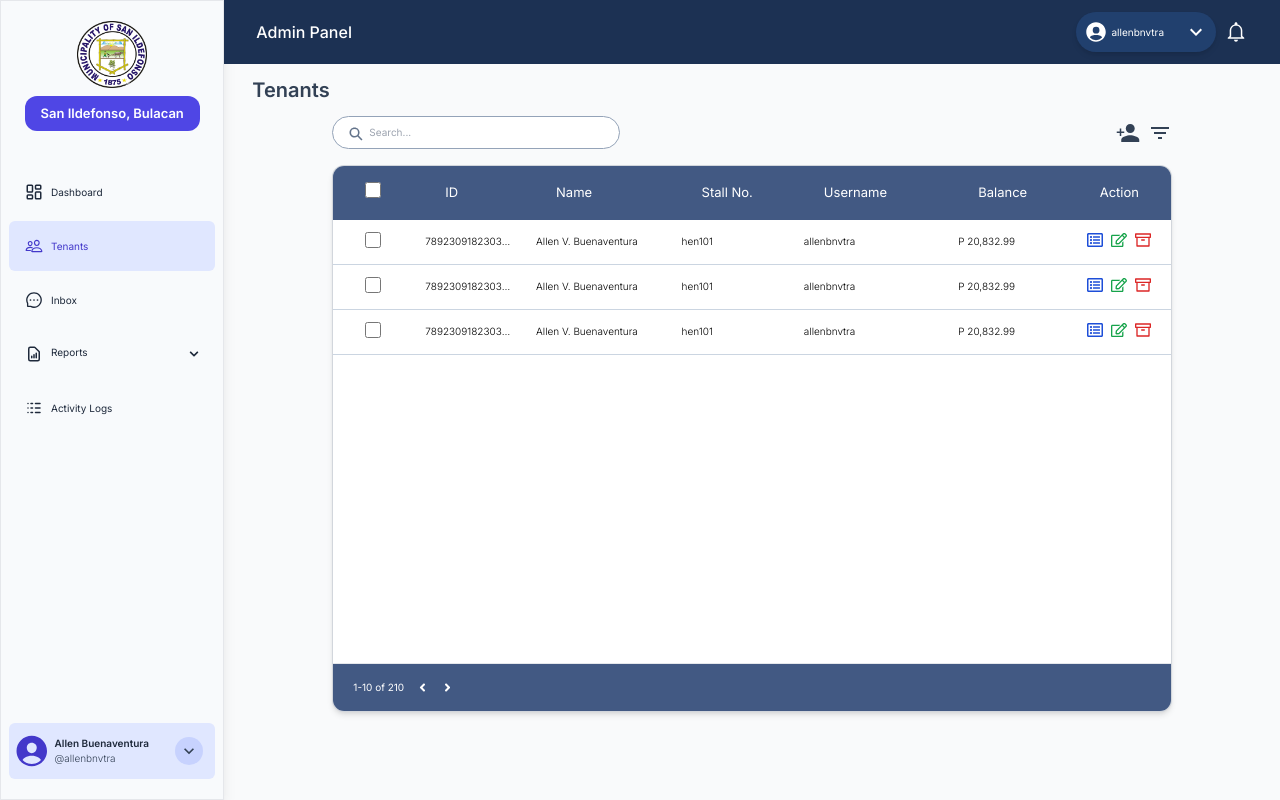
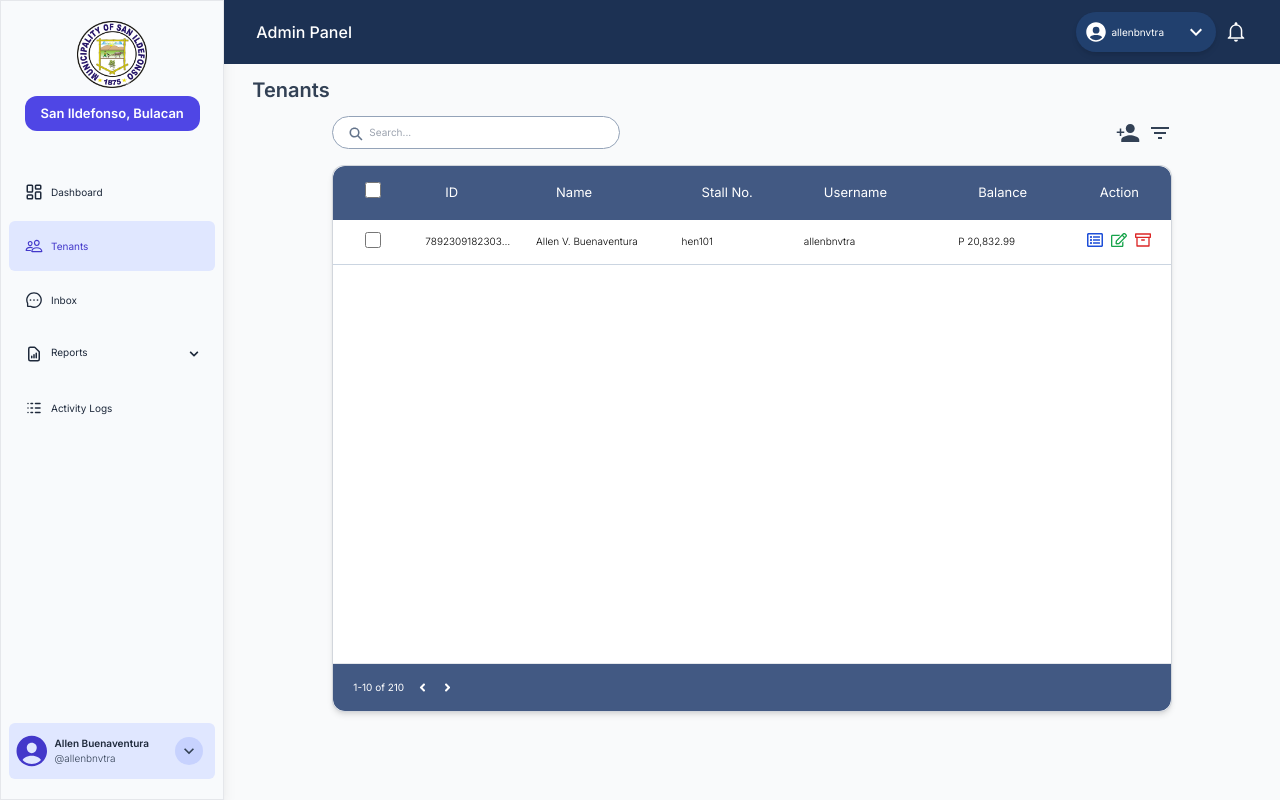
Before and after one commit to allenbnvtra/market-admin-v2, a Next.js app: page /tenants in a window 1280 px wide. Built offline with nearby package versions, Linux system fonts and the light colour scheme.

Commit message:
some changes in table

```diff
--- a/components/ui/Tenants/Table.tsx
+++ b/components/ui/Tenants/Table.tsx
@@ -19,9 +19,9 @@ const Table = () => {
 
   return (
     <>
-      <div className="z-0 mt-4 h-[34.2rem] overflow-x-auto rounded-xl border border-[#6a76894c] bg-white shadow-md">
-        <div className="relative h-full overflow-y-auto">
-          <table className="w-full">
+      <div className="relative z-0 mt-4 h-[34.2rem] overflow-x-auto rounded-xl border border-[#6a76894c] bg-white shadow-md">
+        <div className="h-[calc(100%-4rem)] overflow-y-auto rounded-t-xl">
+          <table className="w-full rounded-t-xl">
             <thead className="sticky top-0 text-sm">
               <tr>
                 <th className="t_head w-[5%]">
@@ -74,77 +74,11 @@ const Table = () => {
                   />
                 </td>
               </tr>
-              <tr className="border-b border-b-slate-300">
-                <td className="t_column text-center">
-                  <input
-                    className="h-4 w-4 cursor-pointer"
-                    type="checkbox"
-                    name=""
-                    id="delete"
-                  />
-                </td>
-                <td className="t_column">
-                  7892309182303489623490698731dasdaiuhi
-                </td>
-                <td className="t_column">Allen V. Buenaventura</td>
-                <td className="t_column">hen101</td>
-                <td className="t_column">allenbnvtra</td>
-                <td className="t_column">P 20,832.99</td>
-                <td className="flex items-center justify-center gap-2 py-3 text-lg md:text-[16px]">
-                  <FaRegListAlt
-                    title="View Bills"
-                    className="cursor-pointer text-blue-700"
-                  />
-                  <FaRegEdit
-                    title="Edit"
-                    className="cursor-pointer text-green-600"
-                    onClick={() => setIsEditTenantModalOpen(true)}
-                  />
-                  <FiArchive
-                    title="Archive"
-                    className="cursor-pointer text-red-600"
-                    onClick={() => setIsDeleteModalOpen(true)}
-                  />
-                </td>
-              </tr>
-              <tr className="border-b border-b-slate-300">
-                <td className="t_column text-center">
-                  <input
-                    className="h-4 w-4 cursor-pointer"
-                    type="checkbox"
-                    name=""
-                    id="delete"
-                  />
-                </td>
-                <td className="t_column">
-                  7892309182303489623490698731dasdaiuhi
-                </td>
-                <td className="t_column">Allen V. Buenaventura</td>
-                <td className="t_column">hen101</td>
-                <td className="t_column">allenbnvtra</td>
-                <td className="t_column">P 20,832.99</td>
-                <td className="flex items-center justify-center gap-2 py-3 text-lg md:text-[16px]">
-                  <FaRegListAlt
-                    title="View Bills"
-                    className="cursor-pointer text-blue-700"
-                  />
-                  <FaRegEdit
-                    title="Edit"
-                    className="cursor-pointer text-green-600"
-                    onClick={() => setIsEditTenantModalOpen(true)}
-                  />
-                  <FiArchive
-                    title="Archive"
-                    className="cursor-pointer text-red-600"
-                    onClick={() => setIsDeleteModalOpen(true)}
-                  />
-                </td>
-              </tr>
+              {/* Additional rows as needed */}
             </tbody>
           </table>
-          <div className="absolute bottom-0 z-0 w-full bg-[#344d7aed] text-white">
-            <div>
-              <div>
+        </div>
+        <div className="absolute bottom-0 left-0 w-full rounded-b-xl bg-[#344d7aed] text-white">
           <div className="flex w-full items-center gap-3 border-t px-5 py-4 text-xs">
             <p>1-10 of 210</p>
             <div className="flex gap-3 text-sm">
@@ -154,9 +88,6 @@ const Table = () => {
               <p className="cursor-pointer">
                 <FaAngleRight />
               </p>
-                  </div>
-                </div>
-              </div>
             </div>
           </div>
         </div>
```
Lines whose indentation alone changed are shown as unchanged.
